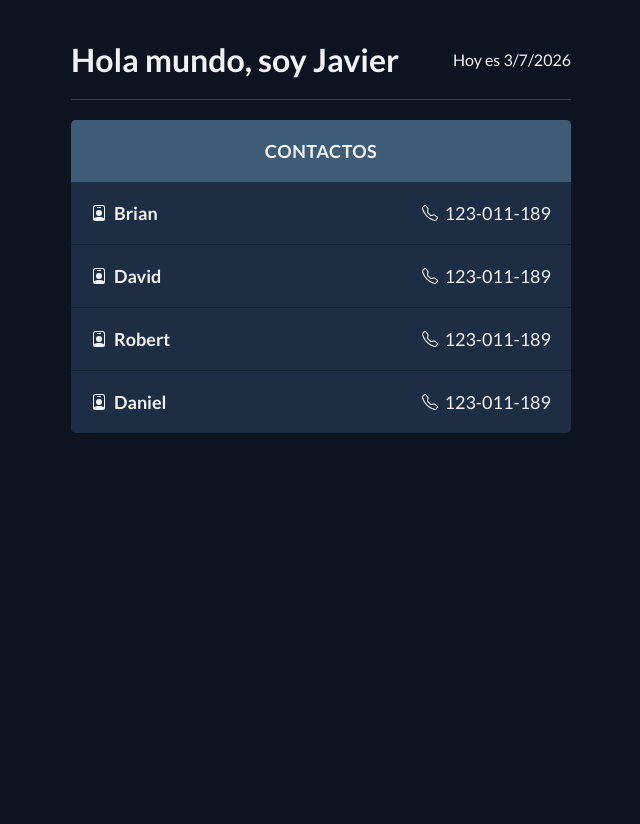
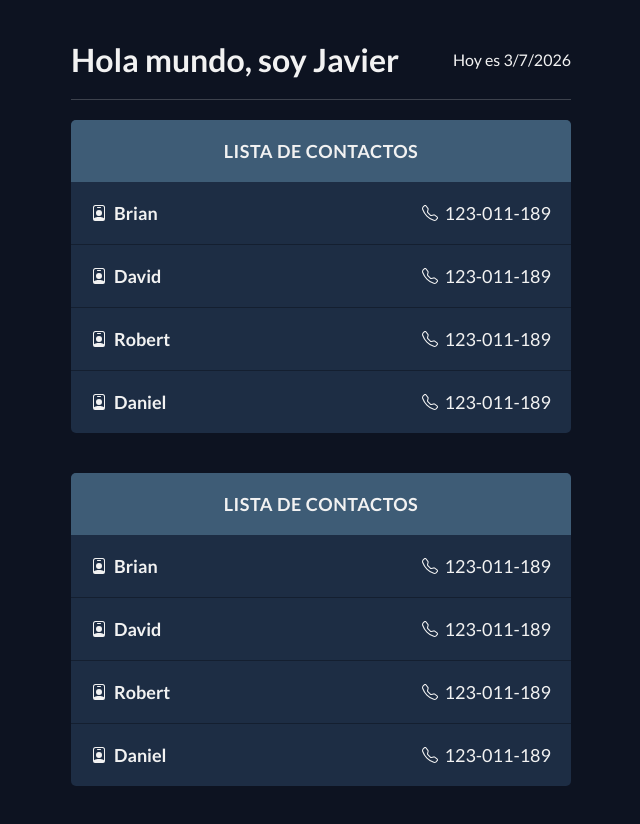
Before and after one commit to EDUARDOCD18/Curo-de-Web-Desing-con-FalconMasters-en-Udemuy, a React (Vite) app in the folder React/: page / in a window 1280 px wide. Shown: the whole page, without its empty margins (319-959 px from the left). Before the commit the page ends 800 px from the top, so only its background shows below. Built offline with nearby package versions, Linux system fonts and the light colour scheme.

Commit message:
221. Componentes (parte 2)

```diff
--- a/React/src/App.jsx
+++ b/React/src/App.jsx
@@ -1,16 +1,17 @@
 import Header from "./components/Header";
+import Lista from "./components/lista";
 
 function App() {
-  // const nombre = "Javier Eduardo";
-  //   const amigos = ["Brian", "David", "Robert", "Daniel"];
-  //   const lista = [
-  //     <li key="1">Brian</li>,
-  //     <li key="2">David</li>,
-  //     <li key="3">Robert</li>,
-  //     <li key="4">Daniel</li>,
-  //   ];
+  const nombre = "Javier";
 
-  const lista = [
+   const amigos = [
+    { nombre: "Brian", telefono: "123-011-189" },
+    { nombre: "David", telefono: "123-011-189" },
+    { nombre: "Robert", telefono: "123-011-189" },
+    { nombre: "Daniel", telefono: "123-011-189" },
+  ];
+
+   const famosos = [
     { nombre: "Brian", telefono: "123-011-189" },
     { nombre: "David", telefono: "123-011-189" },
     { nombre: "Robert", telefono: "123-011-189" },
@@ -20,41 +21,10 @@ function App() {
   return (
     /* -- Contenedor principal  -- */
     <div className="contenedor">
-      <Header nombre={"Javier"} />
-      {/* -- sección para la lista */}
-      <section className="lista">
-        <h3 className="titulo">Contactos</h3>
-        {/* <ul>{lista}</ul> */}
-        {lista.map((amigos, index) => {
-          return (
-            <li key={index}>
-              <span className="nombre">
-                <svg
-                  xmlns="http://www.w3.org/2000/svg"
-                  fill="currentColor"
-                  viewBox="0 0 16 16"
-                  className="icono"
-                >
-                  <path d="M6.5 2a.5.5 0 0 0 0 1h3a.5.5 0 0 0 0-1zM11 8a3 3 0 1 1-6 0 3 3 0 0 1 6 0" />
-                  <path d="M4.5 0A2.5 2.5 0 0 0 2 2.5V14a2 2 0 0 0 2 2h8a2 2 0 0 0 2-2V2.5A2.5 2.5 0 0 0 11.5 0zM3 2.5A1.5 1.5 0 0 1 4.5 1h7A1.5 1.5 0 0 1 13 2.5v10.795a4.2 4.2 0 0 0-.776-.492C11.392 12.387 10.063 12 8 12s-3.392.387-4.224.803a4.2 4.2 0 0 0-.776.492z" />
-                </svg>
-                {amigos.nombre}
-              </span>
-              <span className="telefono">
-                <svg
-                  xmlns="http://www.w3.org/2000/svg"
-                  fill="currentColor"
-                  className="icono"
-                  viewBox="0 0 16 16"
-                >
-                  <path d="M3.654 1.328a.678.678 0 0 0-1.015-.063L1.605 2.3c-.483.484-.661 1.169-.45 1.77a17.6 17.6 0 0 0 4.168 6.608 17.6 17.6 0 0 0 6.608 4.168c.601.211 1.286.033 1.77-.45l1.034-1.034a.678.678 0 0 0-.063-1.015l-2.307-1.794a.68.68 0 0 0-.58-.122l-2.19.547a1.75 1.75 0 0 1-1.657-.459L5.482 8.062a1.75 1.75 0 0 1-.46-1.657l.548-2.19a.68.68 0 0 0-.122-.58zM1.884.511a1.745 1.745 0 0 1 2.612.163L6.29 2.98c.329.423.445.974.315 1.494l-.547 2.19a.68.68 0 0 0 .178.643l2.457 2.457a.68.68 0 0 0 .644.178l2.189-.547a1.75 1.75 0 0 1 1.494.315l2.306 1.794c.829.645.905 1.87.163 2.611l-1.034 1.034c-.74.74-1.846 1.065-2.877.702a18.6 18.6 0 0 1-7.01-4.42 18.6 18.6 0 0 1-4.42-7.009c-.362-1.03-.037-2.137.703-2.877z" />
-                </svg>
-                {amigos.telefono}
-              </span>
-            </li>
-          );
-        })}
-      </section>
+      <Header nombre={nombre} />
+
+      <Lista contactos={amigos}/>
+      <Lista contactos={famosos}/>
     </div>
   );
 }
--- /dev/null
+++ b/React/src/components/Contacto.jsx
@@ -0,0 +1,31 @@
+const Contacto = ({nombre, telefono}) => {
+  return (
+    <li>
+      <span className="nombre">
+        <svg
+          xmlns="http://www.w3.org/2000/svg"
+          fill="currentColor"
+          viewBox="0 0 16 16"
+          className="icono"
+        >
+          <path d="M6.5 2a.5.5 0 0 0 0 1h3a.5.5 0 0 0 0-1zM11 8a3 3 0 1 1-6 0 3 3 0 0 1 6 0" />
+          <path d="M4.5 0A2.5 2.5 0 0 0 2 2.5V14a2 2 0 0 0 2 2h8a2 2 0 0 0 2-2V2.5A2.5 2.5 0 0 0 11.5 0zM3 2.5A1.5 1.5 0 0 1 4.5 1h7A1.5 1.5 0 0 1 13 2.5v10.795a4.2 4.2 0 0 0-.776-.492C11.392 12.387 10.063 12 8 12s-3.392.387-4.224.803a4.2 4.2 0 0 0-.776.492z" />
+        </svg>
+        {nombre}
+      </span>
+      <span className="telefono">
+        <svg
+          xmlns="http://www.w3.org/2000/svg"
+          fill="currentColor"
+          className="icono"
+          viewBox="0 0 16 16"
+        >
+          <path d="M3.654 1.328a.678.678 0 0 0-1.015-.063L1.605 2.3c-.483.484-.661 1.169-.45 1.77a17.6 17.6 0 0 0 4.168 6.608 17.6 17.6 0 0 0 6.608 4.168c.601.211 1.286.033 1.77-.45l1.034-1.034a.678.678 0 0 0-.063-1.015l-2.307-1.794a.68.68 0 0 0-.58-.122l-2.19.547a1.75 1.75 0 0 1-1.657-.459L5.482 8.062a1.75 1.75 0 0 1-.46-1.657l.548-2.19a.68.68 0 0 0-.122-.58zM1.884.511a1.745 1.745 0 0 1 2.612.163L6.29 2.98c.329.423.445.974.315 1.494l-.547 2.19a.68.68 0 0 0 .178.643l2.457 2.457a.68.68 0 0 0 .644.178l2.189-.547a1.75 1.75 0 0 1 1.494.315l2.306 1.794c.829.645.905 1.87.163 2.611l-1.034 1.034c-.74.74-1.846 1.065-2.877.702a18.6 18.6 0 0 1-7.01-4.42 18.6 18.6 0 0 1-4.42-7.009c-.362-1.03-.037-2.137.703-2.877z" />
+        </svg>
+        {telefono}
+      </span>
+    </li>
+  );
+};
+
+export default Contacto
--- /dev/null
+++ b/React/src/components/Lista.jsx
@@ -0,0 +1,21 @@
+import Contacto from "./Contacto";
+
+const Lista = ({ titulo = "Lista de contactos", contactos = [] }) => {
+  return (
+    <section className="lista">
+      <h3 className="titulo">{titulo}</h3>
+      {/* <ul>{lista}</ul> */}
+      {contactos.map((contacto, index) => {
+        return (
+          <Contacto
+            key={index}
+            nombre={contacto.nombre}
+            telefono={contacto.telefono}
+          />
+        );
+      })}
+    </section>
+  );
+};
+
+export default Lista;
```
